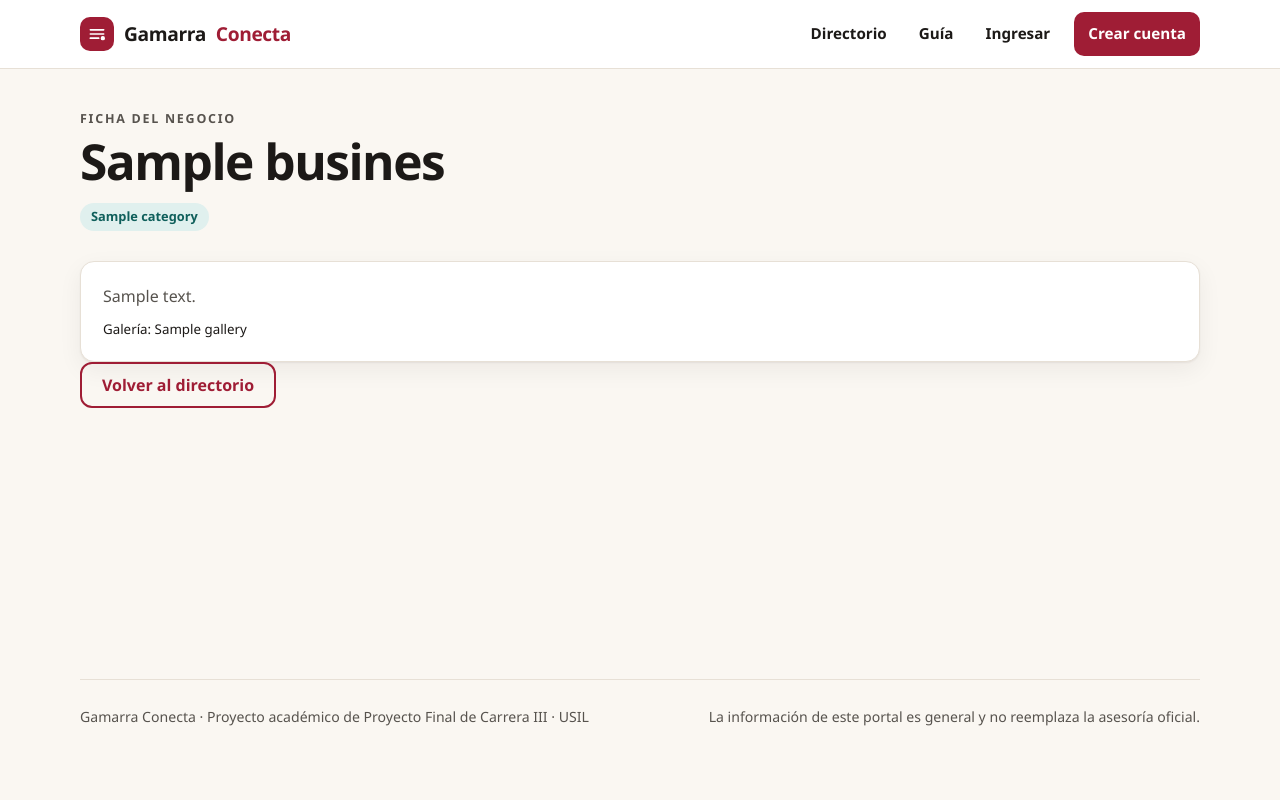
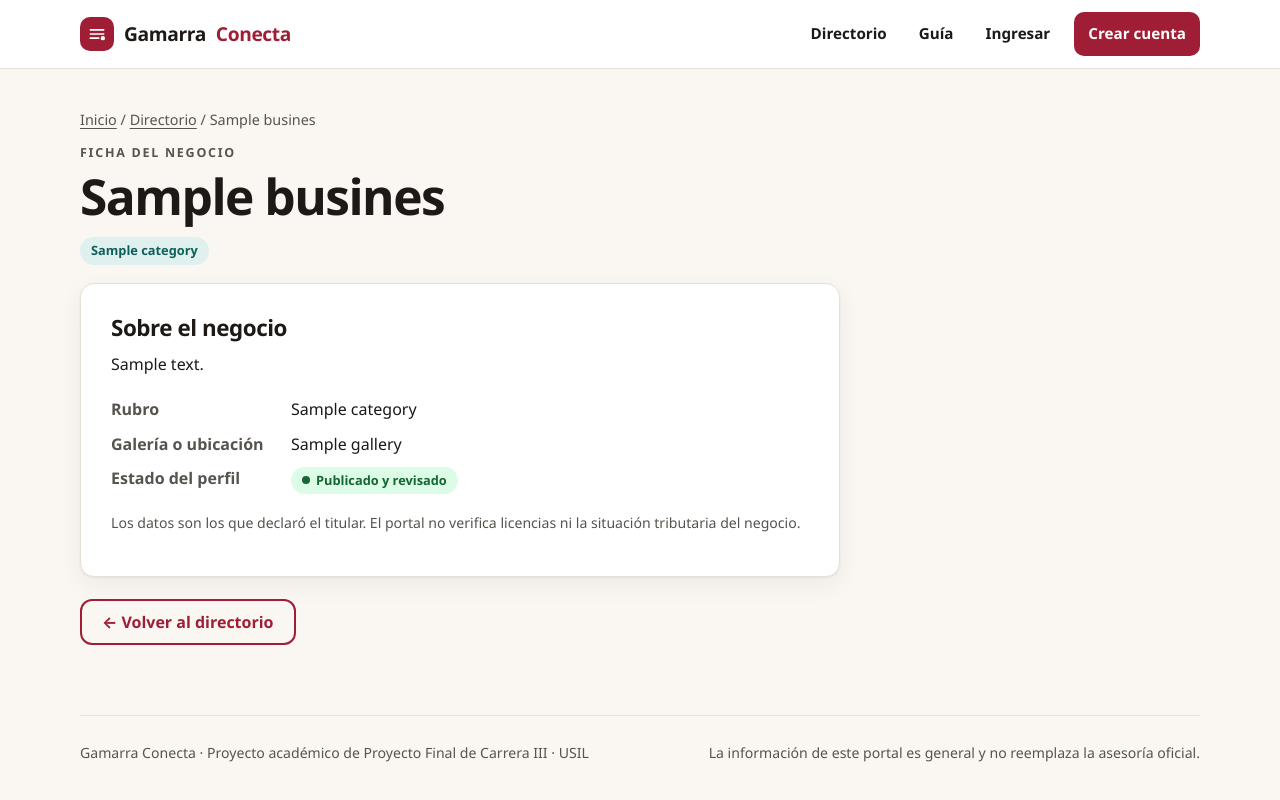
Before and after one commit to michellemontoyarocca/gamarra-conecta, a Flask app: template templates/business_detail.html in a window 1280 px wide. Run offline with Flask 3, Linux system fonts and the light colour scheme; the template is opened without the code that fills it: most values are stand-ins (such as "Sample title", 1, 10 or a date in 2020).

Commit message:
GC-10 HU06 · Como visitante, quiero abrir la ficha de un negocio para consultar sus datos publicados.

```diff
--- a/templates/business_detail.html
+++ b/templates/business_detail.html
@@ -1,4 +1,20 @@
 {% extends 'base.html' %}{% block title %}{{ business['name'] }} · Gamarra Conecta{% endblock %}
-{% block content %}<section class="page-heading"><p class="eyebrow">FICHA DEL NEGOCIO</p><h1>{{ business['name'] }}</h1><p><span class="tag">{{ business['category'] }}</span></p></section>
-<article class="card business"><p>{{ business['description'] }}</p><small>Galería: {{ business['gallery'] }}</small></article>
-<p><a class="button secondary" href="{{ url_for('businesses') }}">Volver al directorio</a></p>{% endblock %}
+{% block content %}
+<section class="page-heading">
+  <nav class="crumbs" aria-label="Ruta de navegación"><a href="{{ url_for('index') }}">Inicio</a> / <a href="{{ url_for('businesses') }}">Directorio</a> / {{ business['name'] }}</nav>
+  <p class="eyebrow">Ficha del negocio</p>
+  <h1>{{ business['name'] }}</h1>
+  <span class="tag">{{ business['category'] }}</span>
+</section>
+<article class="card detail">
+  <h2>Sobre el negocio</h2>
+  <p>{{ business['description'] }}</p>
+  <dl class="facts">
+    <dt>Rubro</dt><dd>{{ business['category'] }}</dd>
+    <dt>Galería o ubicación</dt><dd>{{ business['gallery'] }}</dd>
+    <dt>Estado del perfil</dt><dd><span class="badge publicado">Publicado y revisado</span></dd>
+  </dl>
+  <p class="muted small" style="margin-top:18px">Los datos son los que declaró el titular. El portal no verifica licencias ni la situación tributaria del negocio.</p>
+</article>
+<div class="actions"><a class="button secondary" href="{{ url_for('businesses') }}">← Volver al directorio</a></div>
+{% endblock %}
```
